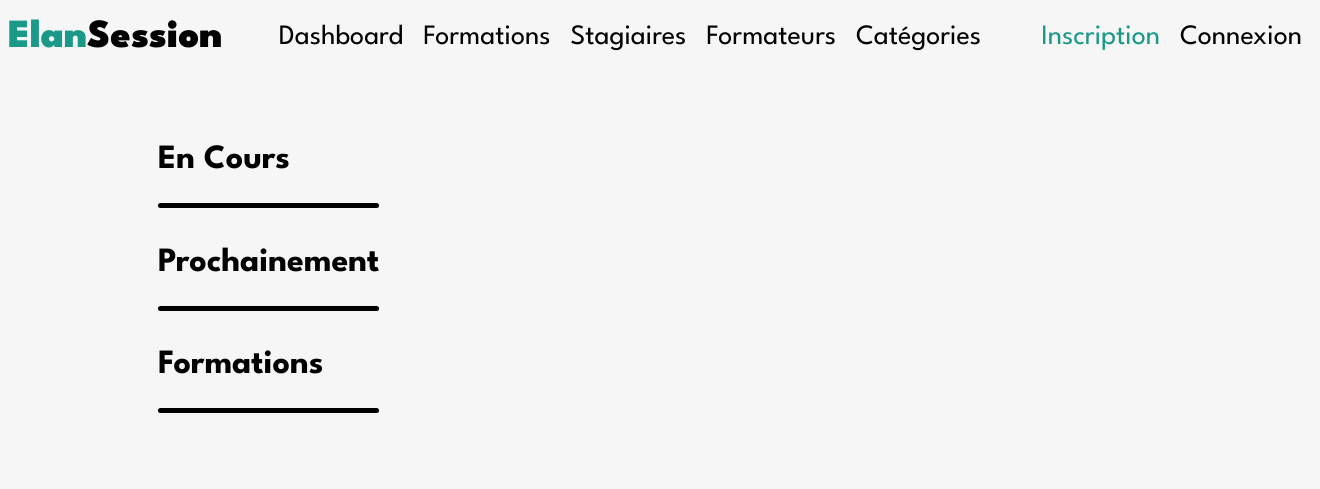
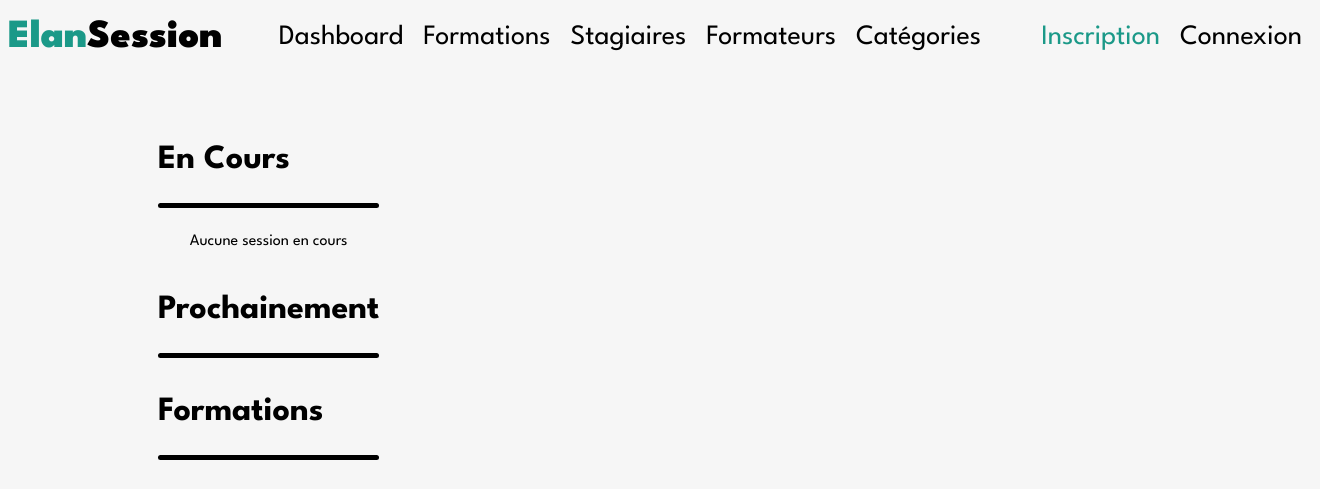
Before and after one commit to FutRR/SymfonySession, a Symfony app: template templates/home/index.html.twig in a window 1320 px wide. Shown: the top 489 px of the page. Run offline with Twig, Linux system fonts and the light colour scheme; the template is opened without the code that fills it, so the values that code supplies are empty; some libraries are stand-ins or nearby versions.

Commit message:
added condition on dashboard

```diff
--- a/templates/base.html.twig
+++ b/templates/base.html.twig
@@ -30,9 +30,6 @@
                         <li class="nav-link"><a class="{% if app.request.attributes.get('_route') == 'app_stagiaire' %}active{% endif %}" href="{{ path('app_stagiaire')}}">Stagiaires</a></li>
                         <li class="nav-link"><a class="{% if app.request.attributes.get('_route') == 'app_formateur' %}active{% endif %}" href="{{ path('app_formateur')}}">Formateurs</a></li>
                         <li class="nav-link"><a class="{% if app.request.attributes.get('_route') == 'app_categorie' %}active{% endif %}" href="{{ path('app_categorie')}}">Catégories</a></li>
-                        {% if is_granted('ROLE_ADMIN') %}
-                            <li class="nav-link"><a class="{% if app.request.attributes.get('_route') == '' %}active{% endif %}" href="">Pannel Admin</a></li>
-                        {% endif %}
                     </ul>
 
                     <ul class="nav-links">
--- a/templates/home/index.html.twig
+++ b/templates/home/index.html.twig
@@ -9,6 +9,7 @@
     <h2>En Cours</h2>
     <div class="line"></div>
 
+    {% if sessionsEnCours | length > 0 %}
         <div class="dashboard-sessions">
             <div class="line-2"></div>
             {% for session in sessionsEnCours %}
@@ -23,6 +24,9 @@
                 </div>
             {% endfor %}
         </div>
+    {% else %}
+        <p>Aucune session en cours</p>
+    {% endif %}
 
 </section>
 
```
Lines whose indentation alone changed are shown as unchanged.
